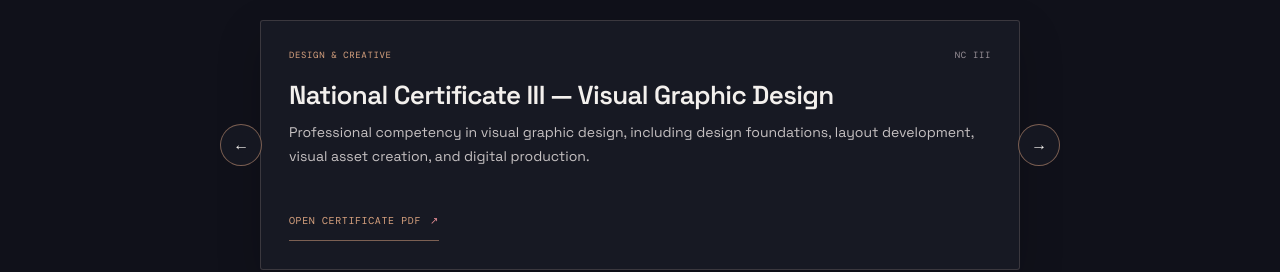
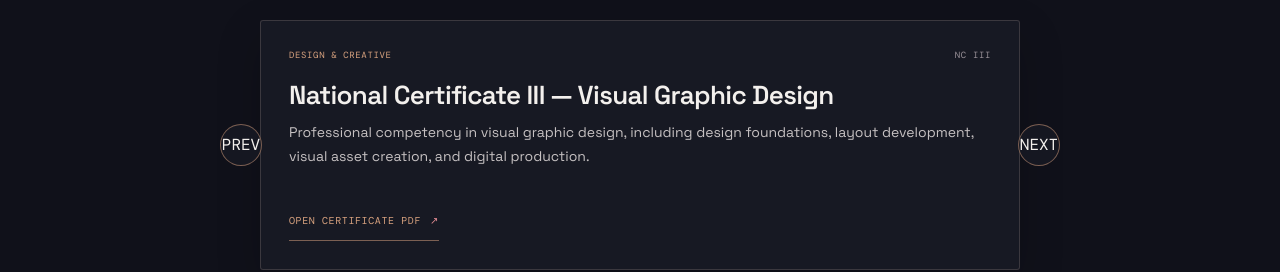
Before and after one commit to johnmichael223344-rgb/portfolio-site, a Preact app: page / in a window 1280 px wide. Shown: the part 1790-2062 px from the top of the page. Built offline with nearby package versions, Linux system fonts and the light colour scheme.

Commit message:
Use labeled certificate carousel controls

```diff
--- a/src/sections/CertificatesSection.tsx
+++ b/src/sections/CertificatesSection.tsx
@@ -143,10 +143,10 @@ export default function CertificatesSection() {
         </div>
         <div className="certificate-carousel-controls" aria-label="Certificate carousel controls">
           <button type="button" onClick={() => moveCertificate(-1)} aria-label="Previous certificate">
-            <span aria-hidden="true">←</span>
+            PREV
           </button>
           <button type="button" onClick={() => moveCertificate(1)} aria-label="Next certificate">
-            <span aria-hidden="true">→</span>
+            NEXT
           </button>
         </div>
       </div>
```
